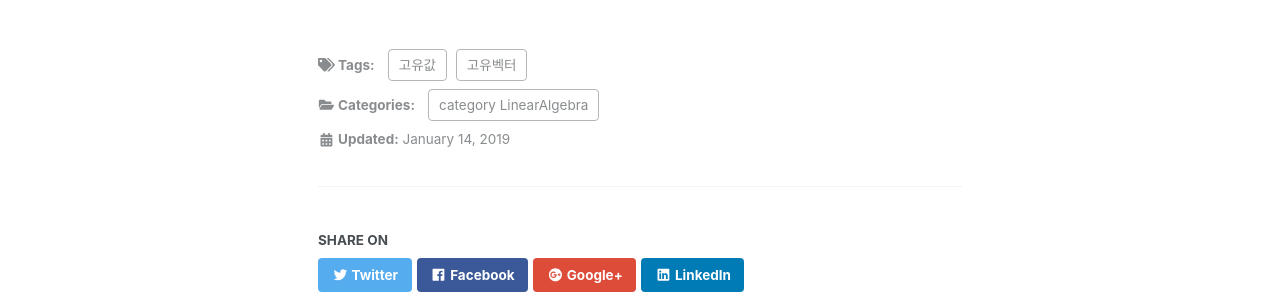
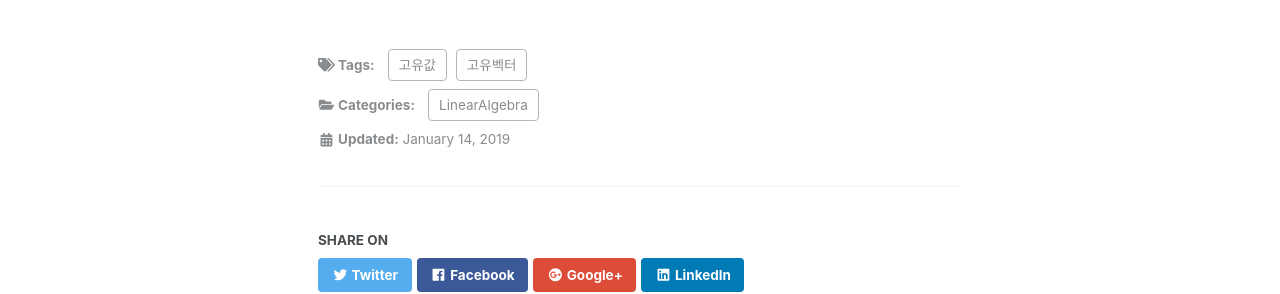
Before and after one commit to arisongha/hansololee.github.io, a Jekyll site: the page built from _posts/2019-01-14-eigenvalue.md, in a window 1280 px wide and 900 px high, scrolled down 1504 px. Shown: the part 163-457 px from the top of the window. Built offline with Jekyll 4.4.1, drawn with Linux system fonts in a browser that asks for light colours; cached includes are drawn as plain includes; nearby versions of some CDN libraries; formulas are drawn with MathJax 3.

Commit message:
Update 2019-01-14-eigenvalue.md

```diff
--- a/_posts/2019-01-14-eigenvalue.md
+++ b/_posts/2019-01-14-eigenvalue.md
@@ -5,7 +5,7 @@ tags:
   - 고유벡터
 
 categories:
-  - category LinearAlgebra
+  - LinearAlgebra
 ---
 
 * 제목에 * 표시가 있는 것은 추가할 내용이 있거나 수정할 내용이 있다는 표시입니다.
```
